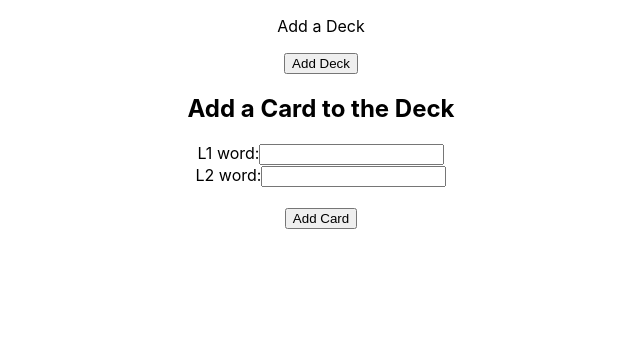
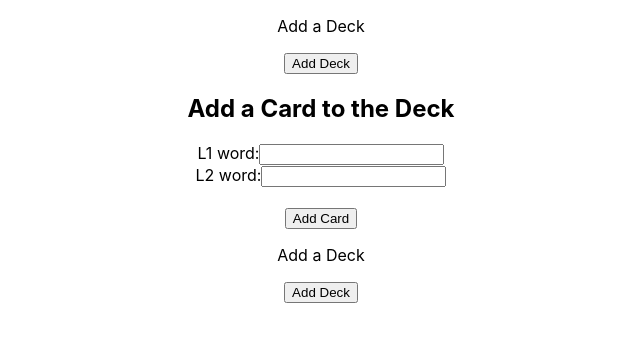
Before and after one commit to angelahe/flashcard, a React (Create React App) app: page / in a window 1280 px wide. Shown: the top 342 px of the page, without its empty margins (319-959 px from the left). Built offline with nearby package versions, Linux system fonts and the light colour scheme.

Commit message:
add replacement deck component

```diff
--- a/src/App.js
+++ b/src/App.js
@@ -1,11 +1,13 @@
 import React from 'react';
 import AddDeckCardComp from './components/AddDeckCardComp';
+import AddDeckComp from './components/AddDeckComp';
 import './App.css';
 
 function App() {
   return (
     <div className="App">
       <AddDeckCardComp />
+      <AddDeckComp />
     </div>
   );
 }
--- /dev/null
+++ b/src/components/AddDeckComp.js
@@ -0,0 +1,32 @@
+import React from 'react';
+import Client from './Client';
+
+class AddDeckComp extends React.Component {
+  constructor() {
+    super();
+    this.state = {
+      currentDeck: '',
+      currentCard: '',
+    };
+  }
+
+  handleAddDeckClick = () => {
+    Client.createDeck().then(id => this.setState({ currentDeck: id }));
+  };
+
+  render() {
+    const { currentDeck } = this.state;
+    return (
+      <div>
+        <div>
+          <p>Add a Deck</p>
+          <button type="button" onClick={this.handleAddDeckClick}>
+            Add Deck
+          </button>
+          {currentDeck !== '' ? <p>current deck: {currentDeck}</p> : null}
+        </div>
+      </div>
+    );
+  }
+}
+export default AddDeckComp;
```
Also changed, not shown: 2 other files (tests, documents, lock files or other folders).
